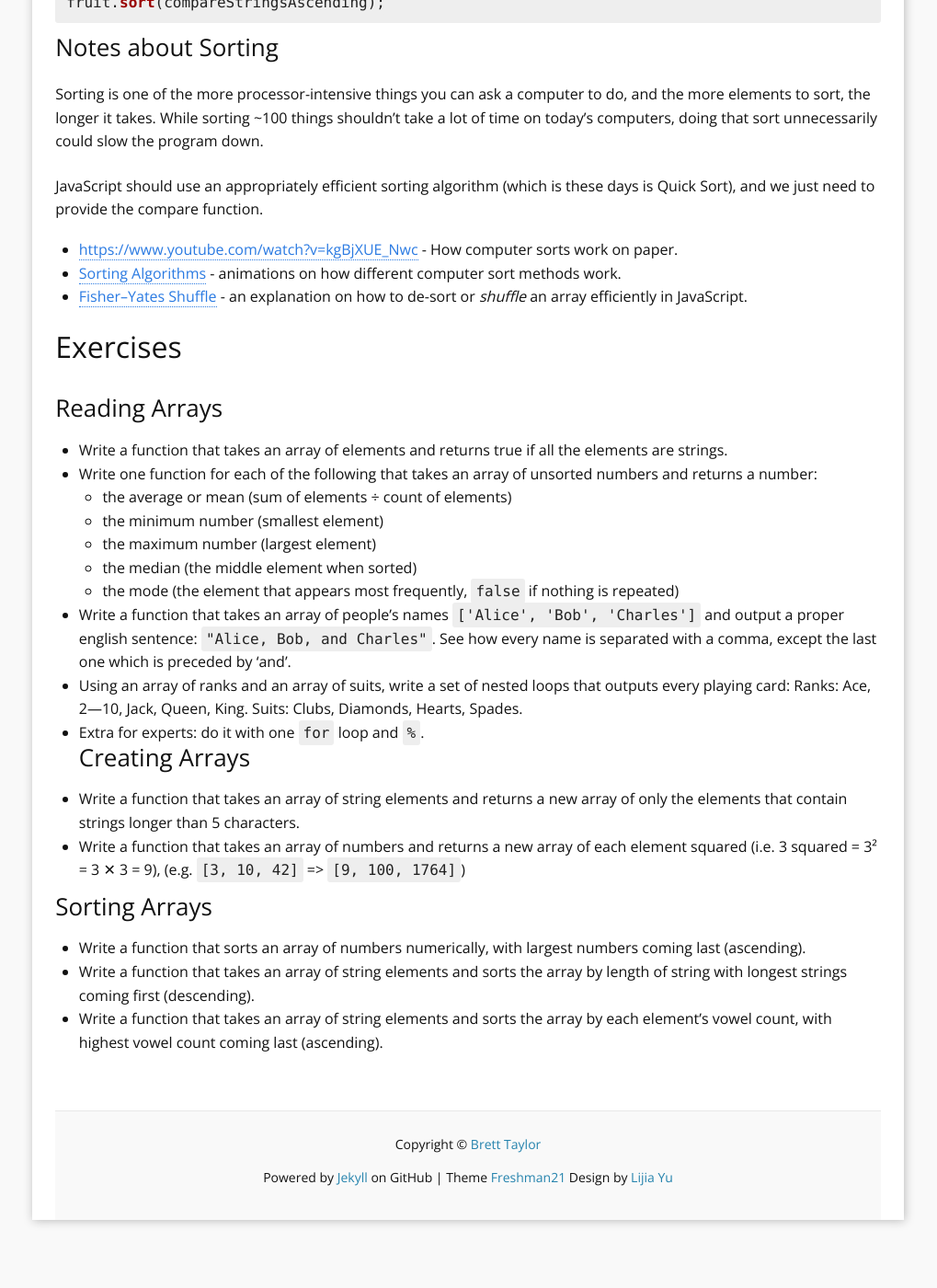
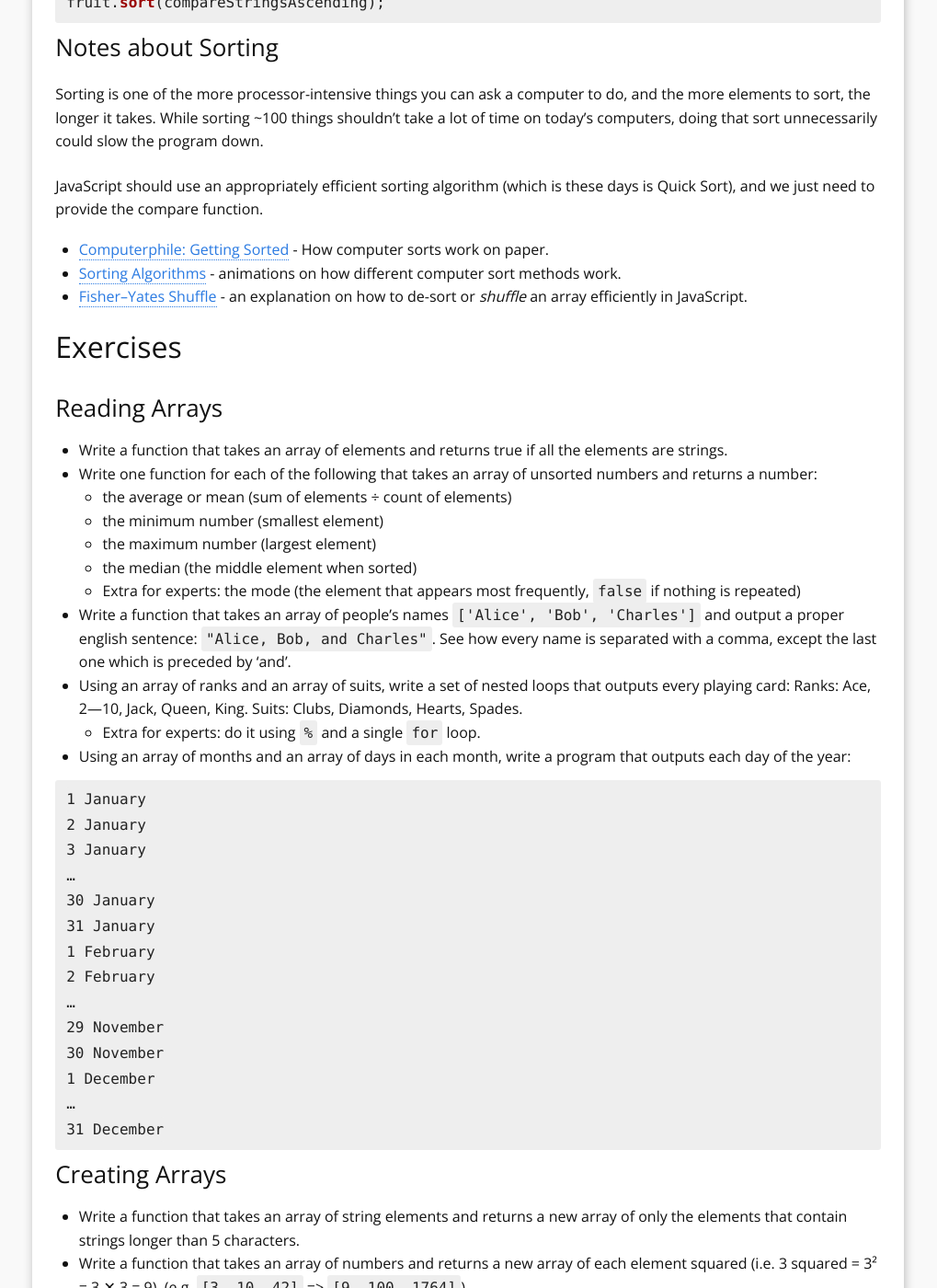
Before and after one commit to YoobeeWebTutors/javascript-manual, a Jekyll site: the page built from 14-arrays.md, in a window 1280 px wide and 1400 px high, scrolled down 6523 px. Shown: the whole window at 92% size, without its empty margins (131-1150 px from the left). Built offline with Jekyll 4.4.1, drawn with Linux system fonts in a browser that asks for light colours; Markdown is read by kramdown in place of the engine named in the settings; before the commit the page ends 7879 px from its top, so only the background shows below that.

Commit message:
fix errors in array page, mark exercises as extra for experts, add calendar exercise

````diff
--- a/14-arrays.md
+++ b/14-arrays.md
@@ -61,6 +61,7 @@ scores.length; // 7
 ## Creating a string from an array
 
 Usually, when an array is output, it will be coerced into a string:
+
 ```js
 alert(guests); // "Alice,Charles,Dave,Bob"
 alert(scores); // "9,15,12,17,3,11,23"
@@ -271,7 +272,7 @@ Sorting is one of the more processor-intensive things you can ask a computer to
 
 JavaScript should use an appropriately efficient sorting algorithm (which is these days is Quick Sort), and we just need to provide the compare function.
 
-* [https://www.youtube.com/watch?v=kgBjXUE_Nwc](Computerphile: Getting Sorted) - How computer sorts work on paper.
+* [Computerphile: Getting Sorted](https://www.youtube.com/watch?v=kgBjXUE_Nwc) - How computer sorts work on paper.
 * [Sorting Algorithms](http://www.sorting-algorithms.com/) - animations on how different computer sort methods work.
 * [Fisher–Yates Shuffle](http://bost.ocks.org/mike/shuffle/) - an explanation on how to de-sort or *shuffle* an array efficiently in JavaScript.
 
@@ -284,10 +285,29 @@ JavaScript should use an appropriately efficient sorting algorithm (which is the
   * the minimum number (smallest element)
   * the maximum number (largest element)
   * the median (the middle element when sorted)
-  * the mode (the element that appears most frequently, `false` if nothing is repeated)
+  * Extra for experts: the mode (the element that appears most frequently, `false` if nothing is repeated)
 * Write a function that takes an array of people's names `['Alice', 'Bob', 'Charles']` and output a proper english sentence: `"Alice, Bob, and Charles"`. See how every name is separated with a comma, except the last one which is preceded by 'and'.
 * Using an array of ranks and an array of suits, write a set of nested loops that outputs every playing card: Ranks: Ace, 2—10, Jack, Queen, King. Suits: Clubs, Diamonds, Hearts, Spades.
- * Extra for experts: do it with one `for` loop and `%`.
+  * Extra for experts: do it using `%` and a single `for` loop.
+* Using an array of months and an array of days in each month, write a program that outputs each day of the year:
+
+```
+1 January
+2 January
+3 January
+…
+30 January
+31 January
+1 February
+2 February
+…
+29 November
+30 November
+1 December
+…
+31 December
+```
+
 ### Creating Arrays
 
 * Write a function that takes an array of string elements and returns a new array of only the elements that contain strings longer than 5 characters.
````
